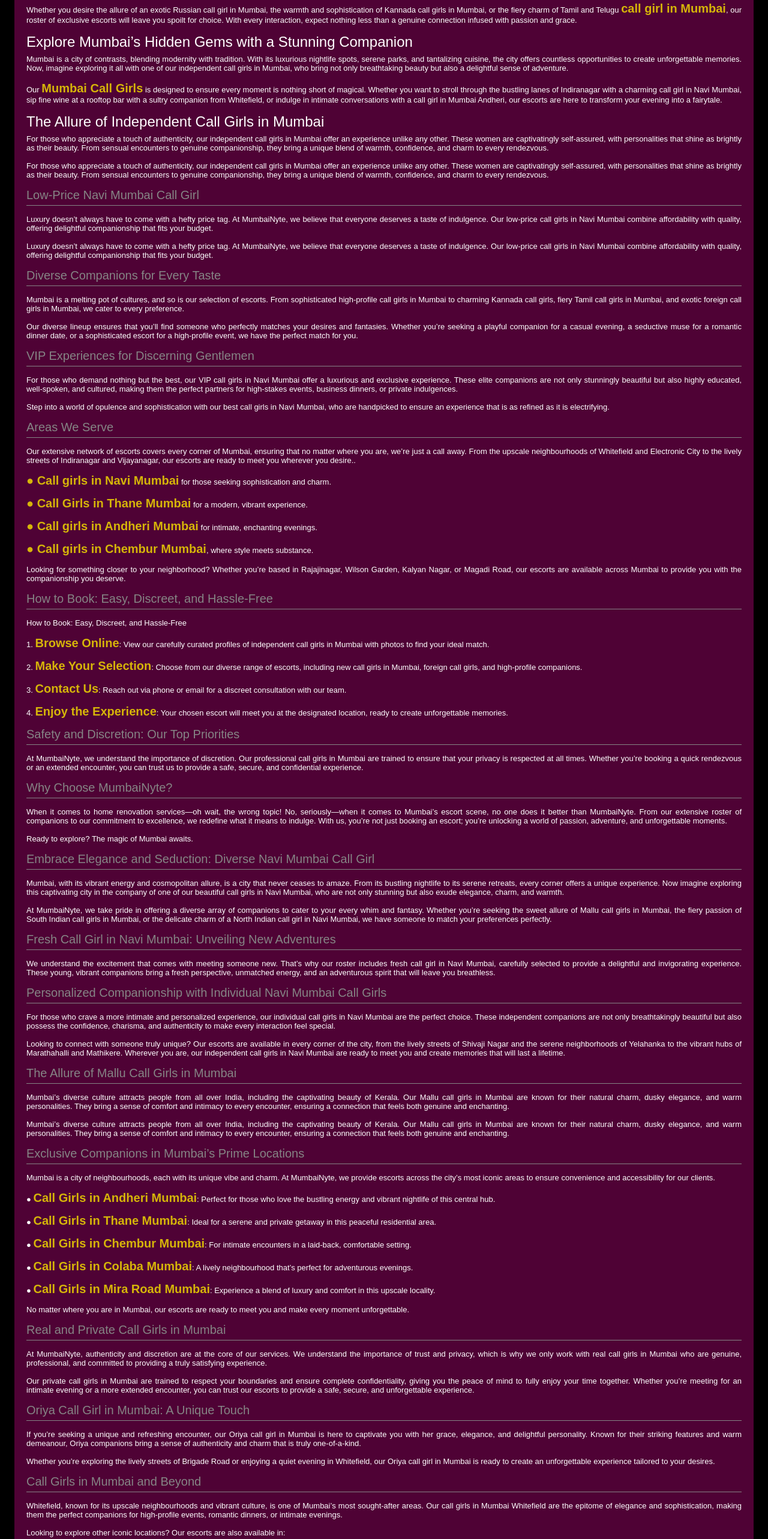
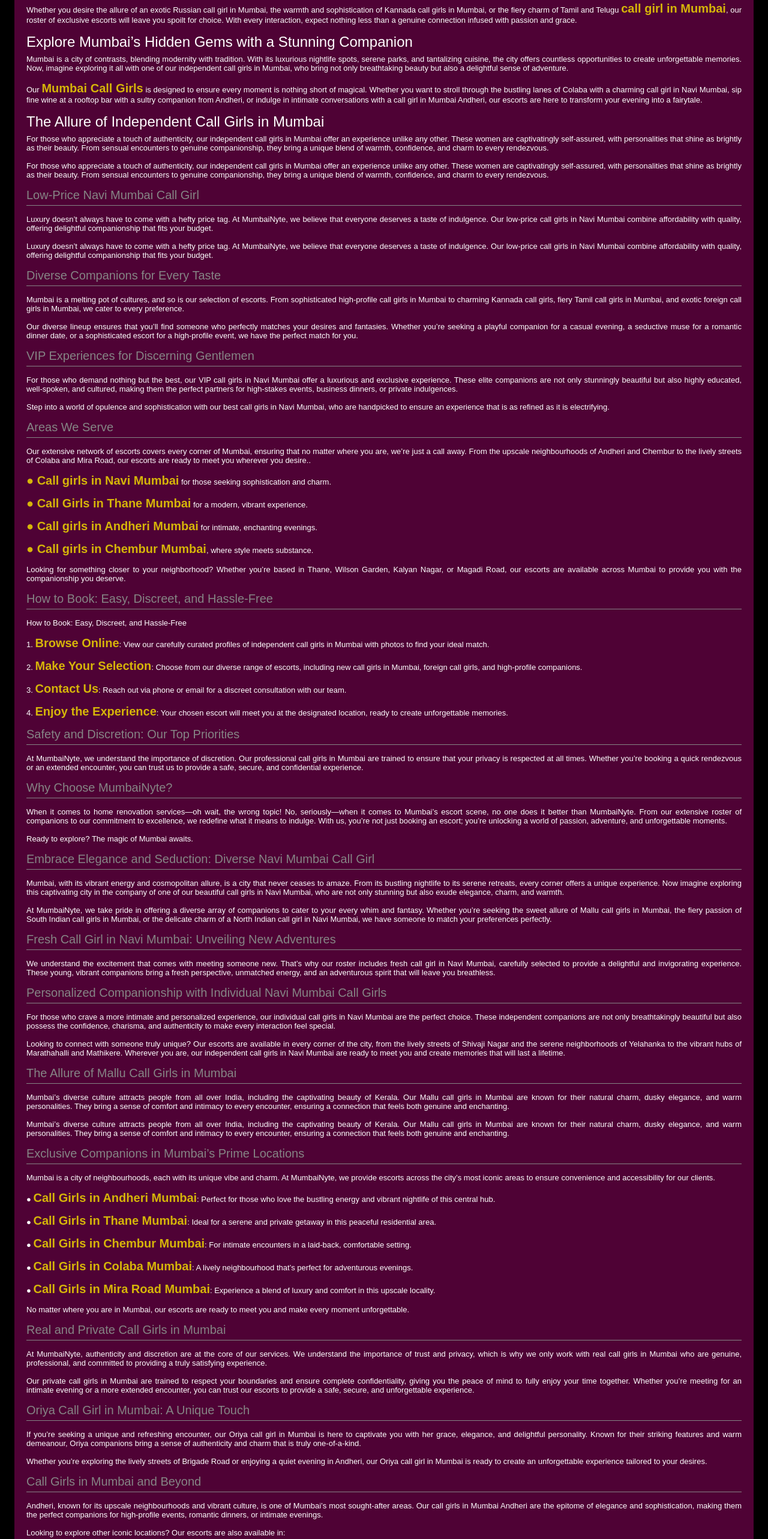
Before and after one commit to sjon01/mu.mumbainyte, a plain HTML site: page index.html in a window 1280 px wide. Shown: the part 4236-6802 px from the top of the page at 60% size. Drawn offline with Linux system fonts and the light colour scheme; a web font is replaced by a local one.

Commit message:
Update index.html

```diff
--- a/index.html
+++ b/index.html
@@ -1307,7 +1307,7 @@
                     <h2 style="text-align:justify;">Explore Mumbai’s Hidden Gems with a Stunning Companion</h2>
                     <p style="text-align:justify;">Mumbai is a city of contrasts, blending modernity with tradition. With its luxurious nightlife spots, serene parks, and tantalizing cuisine, the city offers countless opportunities to create unforgettable memories. Now, imagine exploring it all with one of our independent call girls in Mumbai, who bring not only breathtaking beauty but also a delightful sense of adventure.</p>
 
-                    <p style="text-align:justify;">Our <strong><a href="#">Mumbai Call Girls</a></strong> is designed to ensure every moment is nothing short of magical. Whether you want to stroll through the bustling lanes of Indiranagar with a charming call girl in Navi Mumbai, sip fine wine at a rooftop bar with a sultry companion from Whitefield, or indulge in intimate conversations with a call girl in Mumbai Andheri, our escorts are here to transform your evening into a fairytale.</p>
+                    <p style="text-align:justify;">Our <strong><a href="#">Mumbai Call Girls</a></strong> is designed to ensure every moment is nothing short of magical. Whether you want to stroll through the bustling lanes of Colaba with a charming call girl in Navi Mumbai, sip fine wine at a rooftop bar with a sultry companion from Andheri, or indulge in intimate conversations with a call girl in Mumbai Andheri, our escorts are here to transform your evening into a fairytale.</p>
 
                     <h2 style="text-align:justify;">The Allure of Independent Call Girls in Mumbai</h2>
                     <p style="text-align:justify;">For those who appreciate a touch of authenticity, our independent call girls in Mumbai offer an experience unlike any other. These women are captivatingly self-assured, with personalities that shine as brightly as their beauty. From sensual encounters to genuine companionship, they bring a unique blend of warmth, confidence, and charm to every rendezvous.</p>
@@ -1330,7 +1330,7 @@
                     <p style="text-align:justify;">Step into a world of opulence and sophistication with our best call girls in Navi Mumbai, who are handpicked to ensure an experience that is as refined as it is electrifying.</p>
 
                     <h3 style="text-align:justify;">Areas We Serve</h3>
-                    <p style="text-align:justify;">Our extensive network of escorts covers every corner of Mumbai, ensuring that no matter where you are, we’re just a call away. From the upscale neighbourhoods of Whitefield and Electronic City to the lively streets of Indiranagar and Vijayanagar, our escorts are ready to meet you wherever you desire..</p>
+                    <p style="text-align:justify;">Our extensive network of escorts covers every corner of Mumbai, ensuring that no matter where you are, we’re just a call away. From the upscale neighbourhoods of Andheri and Chembur to the lively streets of Colaba and Mira Road, our escorts are ready to meet you wherever you desire..</p>
 
                  <p style="text-align:justify;"><strong><a href="#">   ●	Call girls in Navi Mumbai</a></strong> for those seeking sophistication and charm.</p>
                  <p style="text-align:justify;"><strong><a href="#">   ●	Call Girls in Thane Mumbai</a></strong> for a modern, vibrant experience.</p>
@@ -1338,7 +1338,7 @@
                  <p style="text-align:justify;"><strong><a href="#">   ●	Call girls in Chembur Mumbai</a></strong>, where style meets substance.</p>
 
 
-                    <p style="text-align:justify;">Looking for something closer to your neighborhood? Whether you’re based in Rajajinagar, Wilson Garden, Kalyan Nagar, or Magadi Road, our escorts are available across Mumbai to provide you with the companionship you deserve.</p>
+                    <p style="text-align:justify;">Looking for something closer to your neighborhood? Whether you’re based in Thane, Wilson Garden, Kalyan Nagar, or Magadi Road, our escorts are available across Mumbai to provide you with the companionship you deserve.</p>
 
                     <h3 style="text-align:justify;">How to Book: Easy, Discreet, and Hassle-Free</h3>
                       <p style="text-align:justify;">How to Book: Easy, Discreet, and Hassle-Free</p>
@@ -1402,10 +1402,10 @@
                        <h3 style="text-align:justify;">Oriya Call Girl in Mumbai: A Unique Touch</h3>
                        <p style="text-align:justify;">If you’re seeking a unique and refreshing encounter, our Oriya call girl in Mumbai is here to captivate you with her grace, elegance, and delightful personality. Known for their striking features and warm demeanour, Oriya companions bring a sense of authenticity and charm that is truly one-of-a-kind.</p>
 
-                       <p style="text-align:justify;">Whether you’re exploring the lively streets of Brigade Road or enjoying a quiet evening in Whitefield, our Oriya call girl in Mumbai is ready to create an unforgettable experience tailored to your desires.</p>
+                       <p style="text-align:justify;">Whether you’re exploring the lively streets of Brigade Road or enjoying a quiet evening in Andheri, our Oriya call girl in Mumbai is ready to create an unforgettable experience tailored to your desires.</p>
 
                        <h3 style="text-align:justify;">Call Girls in Mumbai  and Beyond</h3>
-                       <p style="text-align:justify;">Whitefield, known for its upscale neighbourhoods and vibrant culture, is one of Mumbai’s most sought-after areas. Our call girls in Mumbai Whitefield are the epitome of elegance and sophistication, making them the perfect companions for high-profile events, romantic dinners, or intimate evenings.</p>
+                       <p style="text-align:justify;">Andheri, known for its upscale neighbourhoods and vibrant culture, is one of Mumbai’s most sought-after areas. Our call girls in Mumbai Andheri are the epitome of elegance and sophistication, making them the perfect companions for high-profile events, romantic dinners, or intimate evenings.</p>
 
                        <p style="text-align:justify;">Looking to explore other iconic locations? Our escorts are also available in:</p>
 
@@ -1457,7 +1457,7 @@
                          <h3 style="text-align:justify;">Affordable Elegance</h3>
                          <p style="text-align:justify;">We understand that luxury doesn’t always have to come at a premium. That’s why we offer options that suit a variety of budgets. Whether you’re searching for cheap call girls in Mumbai or looking to indulge in an exclusive VIP experience, we have something for everyone.</p>
 
-                         <p style="text-align:justify;">Every one of our call girls in Mumbai Whitefield or Vijayanagar delivers the same commitment to quality and satisfaction, regardless of the price point. Luxury and affordability go hand in hand at MumbaiNyte, making sure every client feels valued and pampered.</p>
+                         <p style="text-align:justify;">Every one of our call girls in Mumbai Andheri or Mira Road delivers the same commitment to quality and satisfaction, regardless of the price point. Luxury and affordability go hand in hand at MumbaiNyte, making sure every client feels valued and pampered.</p>
 
                          <h3 style="text-align:justify;">Real Encounters, Real Satisfaction</h3>
                          <p style="text-align:justify;">One of the things that sets us apart is our dedication to authenticity. Our roster includes only real call girls in Mumbai, ensuring that your experience is as genuine as it is pleasurable. No surprises, no false promises—just real, beautiful companions who are as committed to your satisfaction as you are.</p>
@@ -1472,7 +1472,7 @@
                          <h3 style="text-align:justify;">The Final Chapter of Unforgettable Luxury</h3>
                          <p style="text-align:justify;">As the city of Mumbai thrives with its dynamic energy and cosmopolitan charm, so does your opportunity to experience an unparalleled world of indulgence with MumbaiNyte. We are not just a service; we are an invitation to explore a universe where your desires take center stage, and your satisfaction is our ultimate Mumbail.</p>
 
-                         <p style="text-align:justify;">Mumbai is a city of contrasts—where the ultramodern and the traditional coexist in harmony. With our call girls in Mumbai, you can immerse yourself in this unique blend of sophistication and intimacy. Whether you are walking through the tech corridors of Electronic City, enjoying a quiet moment in JP Nagar, or soaking in the charm of Whitefield, our escorts are here to make every moment memorable.</p>
+                         <p style="text-align:justify;">Mumbai is a city of contrasts—where the ultramodern and the traditional coexist in harmony. With our call girls in Mumbai, you can immerse yourself in this unique blend of sophistication and intimacy. Whether you are walking through the tech corridors of Chembur, enjoying a quiet moment in JP Nagar, or soaking in the charm of Andheri, our escorts are here to make every moment memorable.</p>
 
                          <h3 style="text-align:justify;">Beauty Beyond Boundaries</h3>
                          <p style="text-align:justify;">Our roster includes a selection of companions from all walks of life and cultural backgrounds, ensuring you find the perfect match to suit your preferences. Explore the sensual allure of Telugu call girls, experience the fiery passion of Tamil call girls, or indulge in the elegance of Russian call girls in Mumbai. Each companion brings something unique to the table, promising to leave you captivated.</p>
```
